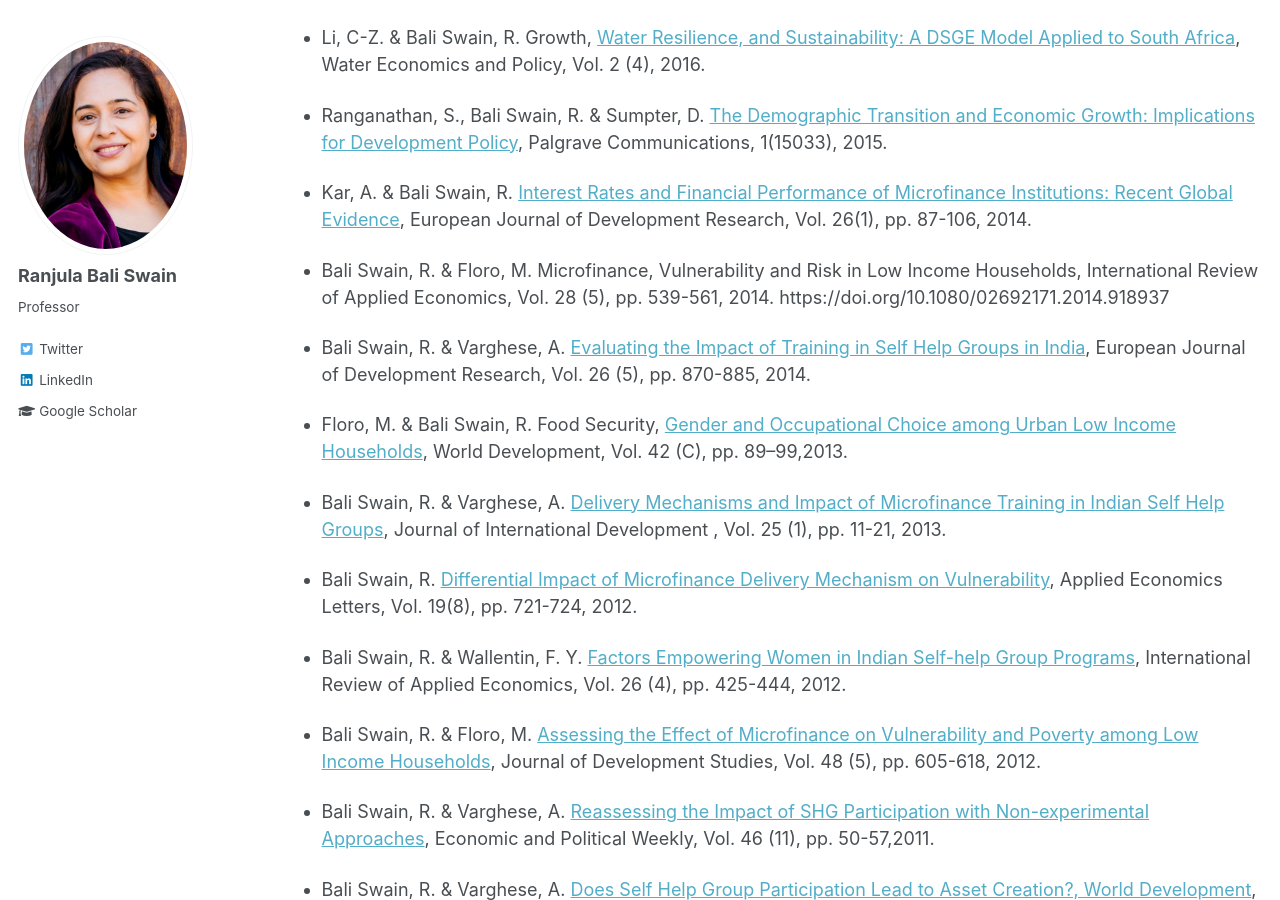
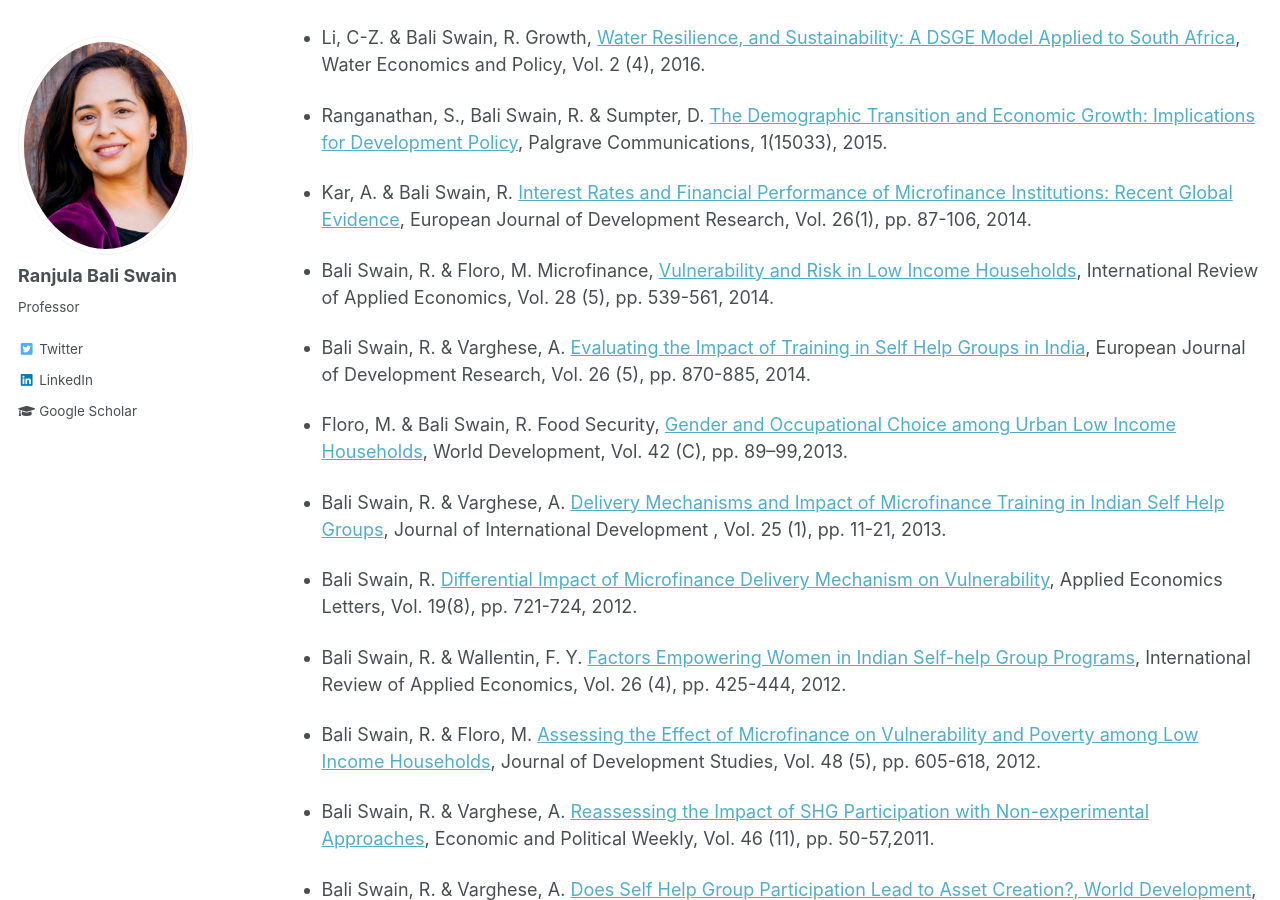
Before and after one commit to ranjbali/ranjbali.github.io, a Jekyll site: the page built from _pages/publications.md, in a window 1280 px wide and 900 px high, scrolled down 1504 px. Built offline with Jekyll 4.4.1, drawn with Linux system fonts in a browser that asks for light colours.

Commit message:
Update publications.md

```diff
--- a/_pages/publications.md
+++ b/_pages/publications.md
@@ -48,7 +48,7 @@ author_profile: true
 
 * Kar, A. & Bali Swain, R. [Interest Rates and Financial Performance of Microfinance Institutions: Recent Global Evidence](https://doi.org/10.1057/ejdr.2013.33), European Journal of Development Research, Vol. 26(1), pp. 87-106, 2014.
 
-* Bali Swain, R. & Floro, M. Microfinance, Vulnerability and Risk in Low Income Households, International Review of Applied Economics, Vol. 28 (5), pp. 539-561, 2014. https://doi.org/10.1080/02692171.2014.918937
+* Bali Swain, R. & Floro, M. Microfinance, [Vulnerability and Risk in Low Income Households](https://doi.org/10.1080/02692171.2014.918937), International Review of Applied Economics, Vol. 28 (5), pp. 539-561, 2014.
 
 * Bali Swain, R. & Varghese, A. [Evaluating the Impact of Training in Self Help Groups in India](https://doi.org/10.1057/ejdr.2014.17), European Journal of Development Research, Vol. 26 (5), pp. 870-885, 2014.
 
```
